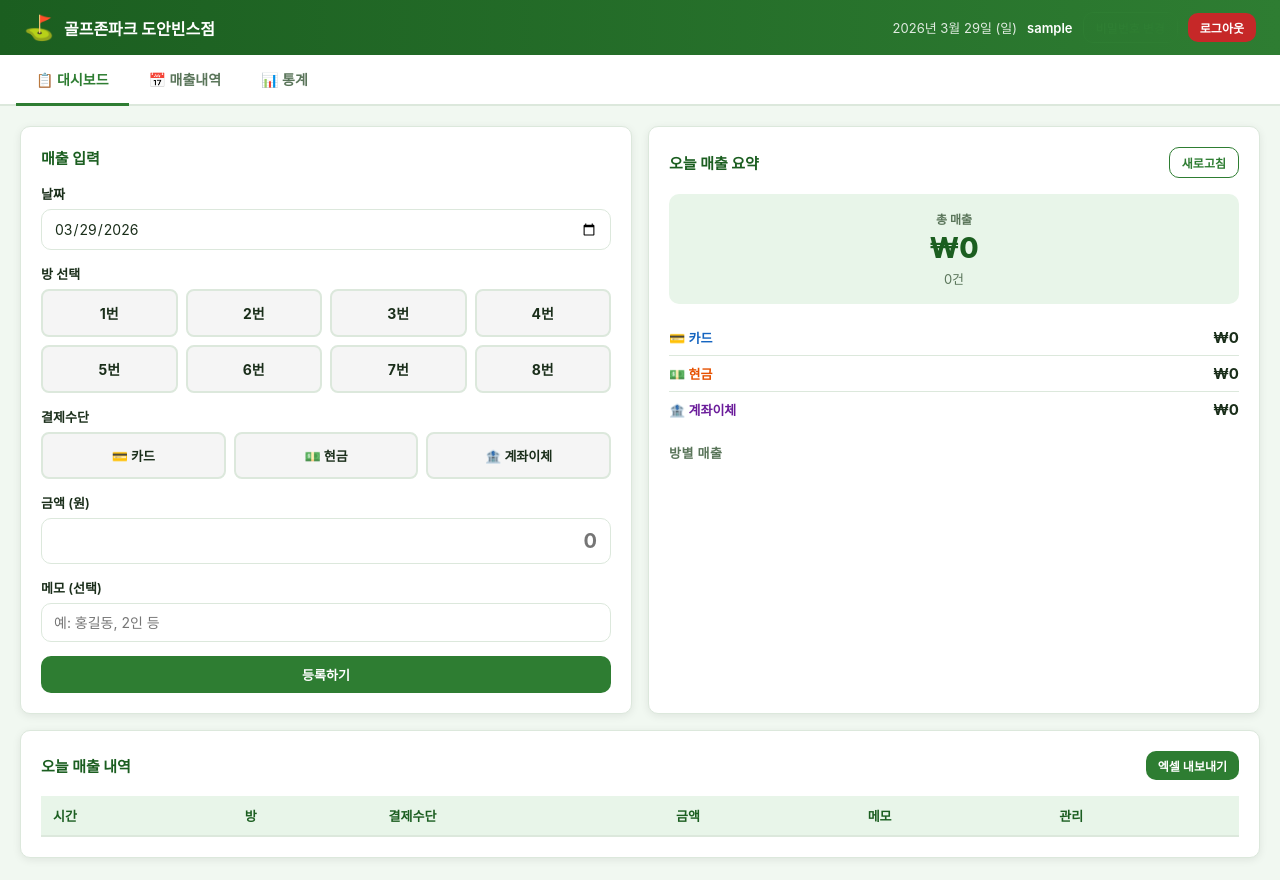
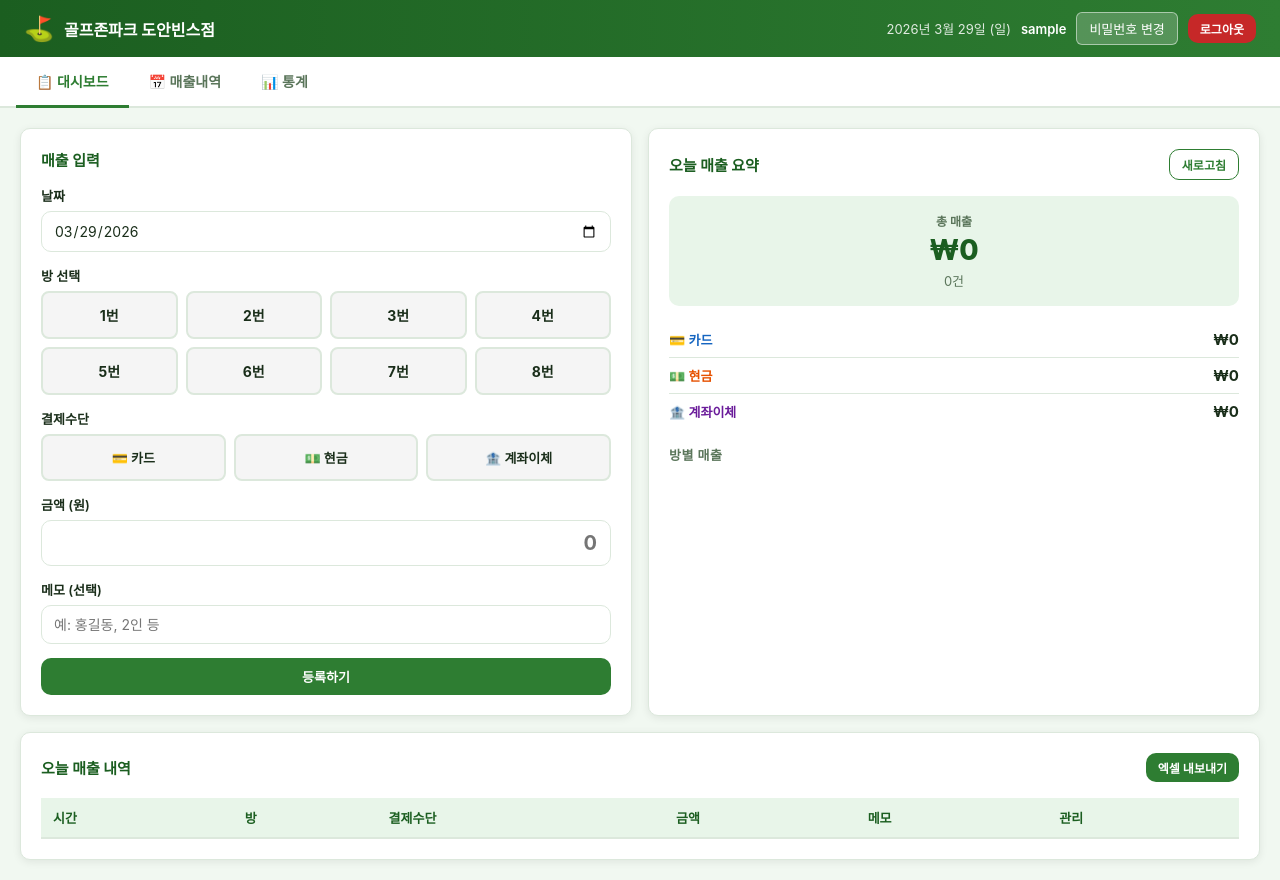
Before and after one commit to aramel7/golf-sales, a website: page public/app.html in a window 1280 px wide. Drawn offline with nearby package versions, Linux system fonts and the light colour scheme; no server answers; sample sign-in values are in the browser's storage; a script that the page names is missing.

Commit message:
비밀번호 변경 버튼 스타일 수정

```diff
--- a/public/app.html
+++ b/public/app.html
@@ -19,7 +19,7 @@
   <div class="header-right">
     <span id="headerDate" class="header-date"></span>
     <span id="headerUser" class="header-user"></span>
-    <button class="btn btn-sm btn-outline" onclick="openPasswordModal()">비밀번호 변경</button>
+    <button style="background:rgba(255,255,255,0.2);color:#fff;border:1px solid rgba(255,255,255,0.5);padding:6px 12px;border-radius:6px;cursor:pointer;font-size:13px;" onclick="openPasswordModal()">비밀번호 변경</button>
     <button class="btn btn-sm btn-danger" onclick="logout()">로그아웃</button>
   </div>
 </header>
```
